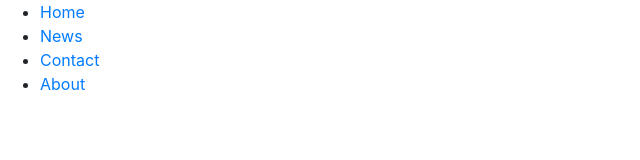
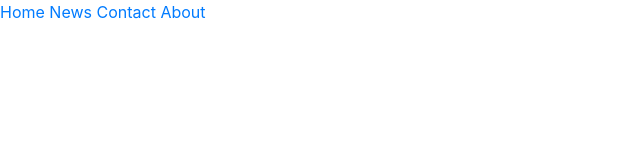
Before and after one commit to NishanTiwari/constructionSite, a plain HTML site: page index.html in a window 1280 px wide. Shown: the whole page, without its empty margins (0-640 px from the left). Drawn offline with nearby package versions, Linux system fonts and the light colour scheme.

Commit message:
nav bar horizental

```diff
--- a/index.html
+++ b/index.html
@@ -8,14 +8,17 @@
     <link rel="stylesheet" href="./style/style.css">
      <!-- Bootstrap CSS -->
      <link rel="stylesheet" href="https://stackpath.bootstrapcdn.com/bootstrap/4.1.3/css/bootstrap.min.css" integrity="sha384-MCw98/SFnGE8fJT3GXwEOngsV7Zt27NXFoaoApmYm81iuXoPkFOJwJ8ERdknLPMO" crossorigin="anonymous">
+     <link rel = "stylesheet" type = "text/css" href = "/style/mystyle.css" />
 </head>
 <body>
+
+
     <nav>
     <ul>
-        <li><a href="default.asp">Home</a></li>
-        <li><a href="news.asp">News</a></li>
-        <li><a href="contact.asp">Contact</a></li>
-        <li><a href="about.asp">About</a></li>
+        <li><a href="#default">Home</a></li>
+        <li><a href="#news">News</a></li>
+        <li><a href="#contact">Contact</a></li>
+        <li><a href="#about">About</a></li>
     </ul>
     </nav>
 
--- /dev/null
+++ b/style/mystyle.css
@@ -0,0 +1,9 @@
+ul {
+    list-style-type: none;
+    margin: 0;
+    padding: 0;
+}
+
+li {
+    display: inline;
+}
```
